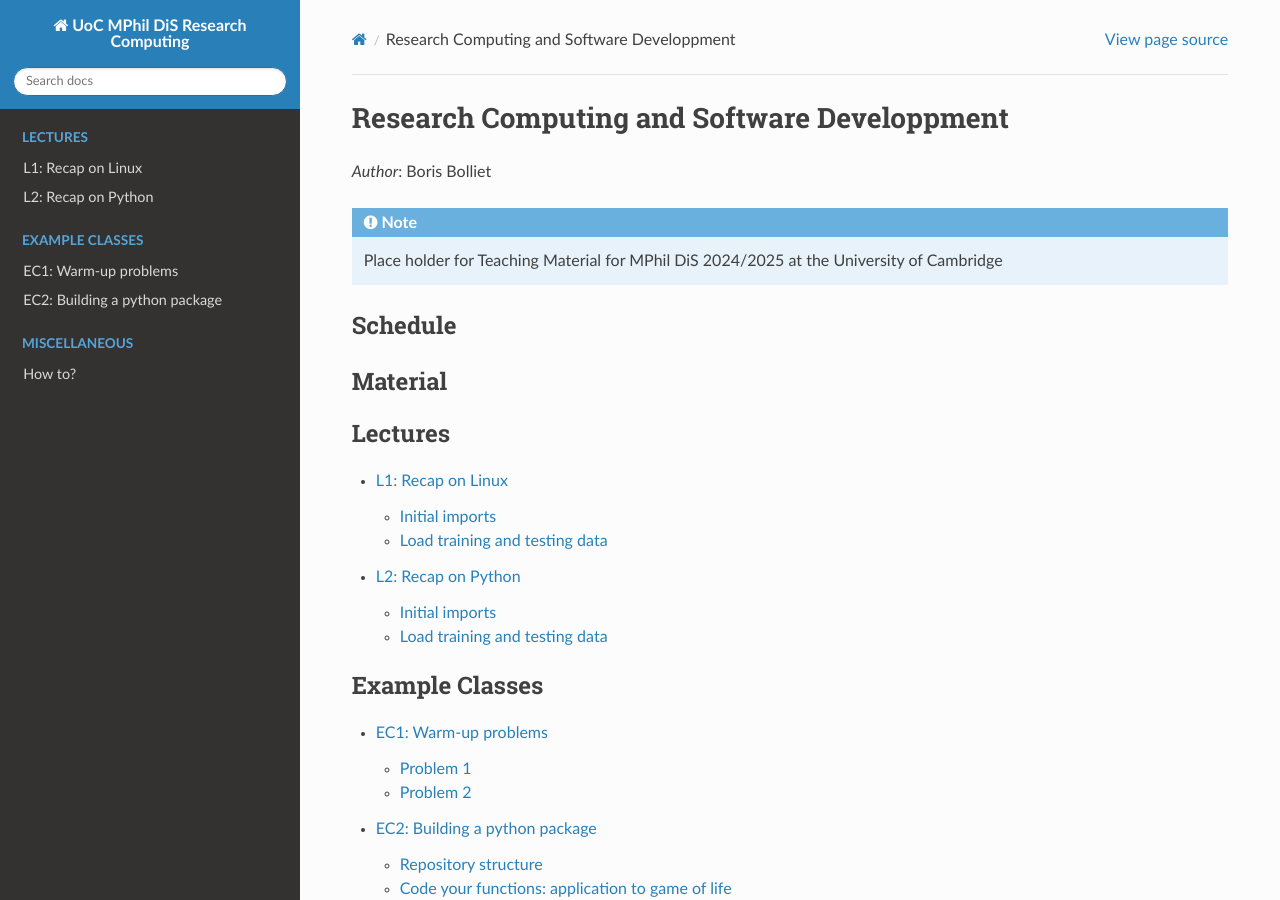
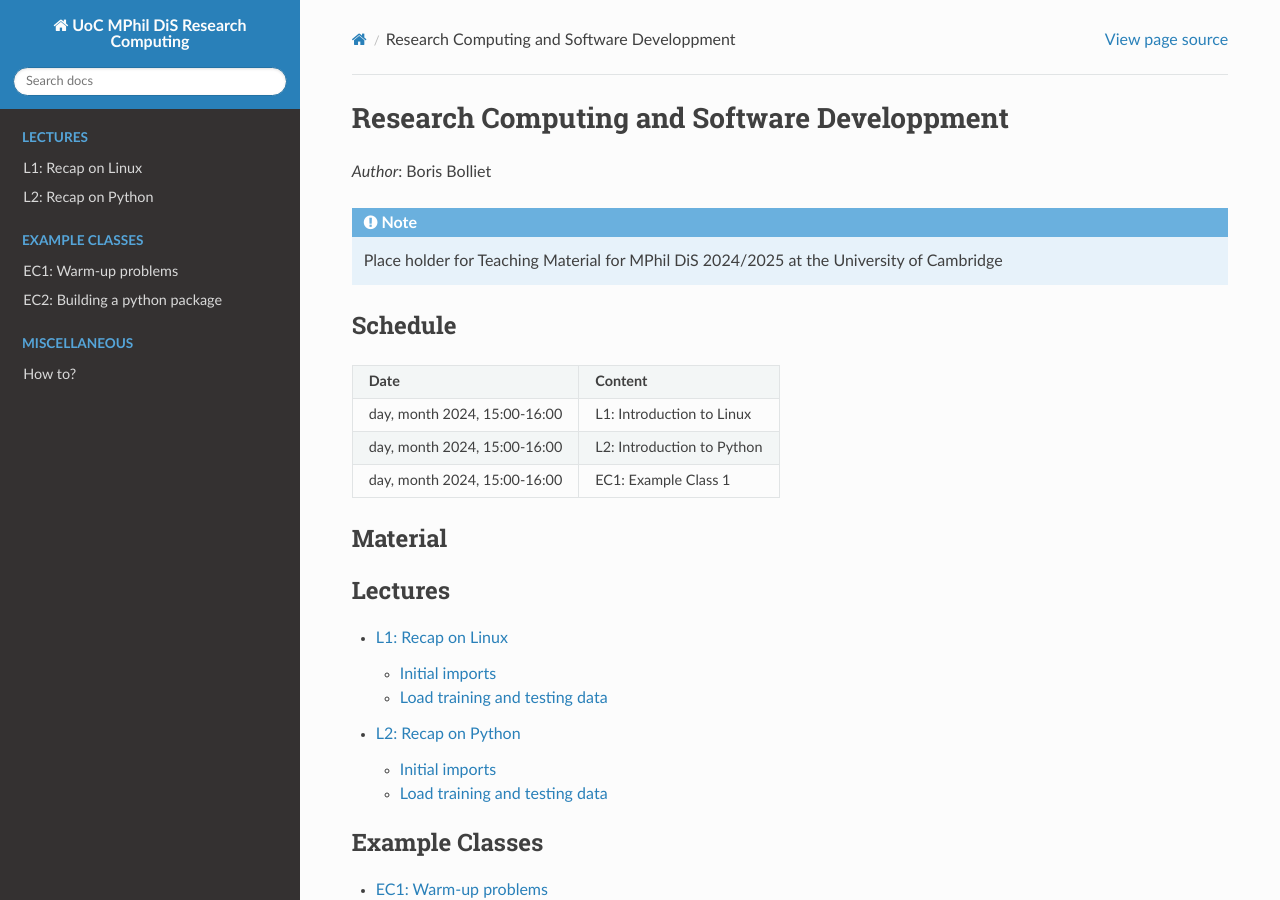
Before and after one commit to borisbolliet/ResearchComputing, a Sphinx documentation site: the page built from docs/index.rst, in a window 1280 px wide and 900 px high. Built offline with Sphinx 7.4.7 and the Read the Docs theme 2.0.0, drawn with Linux system fonts in a browser that asks for light colours.

Commit message:
Update index.rst

```diff
--- a/docs/index.rst
+++ b/docs/index.rst
@@ -16,11 +16,13 @@ Schedule
 ----------------------------------------
 
 +------------------------------------------+---------------------------------------------------------------+
-| **Date**                                 | **Notebook**                                                  |
+| **Date**                                 | **Content**                                                   |
 +------------------------------------------+---------------------------------------------------------------+
-| Tuesday, X October 2024, 15:00-16:00   | Tutorial x: Introduction to X                           |
+| day, month 2024, 15:00-16:00             | L1: Introduction to Linux                                     |
 +------------------------------------------+---------------------------------------------------------------+
-| Tuesday, X. November 2024, 15:00-16:00   | Tutorial x: Introduction to Y                              |
+| day, month 2024, 15:00-16:00             | L2: Introduction to Python                                    |
++------------------------------------------+---------------------------------------------------------------+
+| day, month 2024, 15:00-16:00             | EC1: Example Class 1                                          |
 +------------------------------------------+---------------------------------------------------------------+
 
 
```
